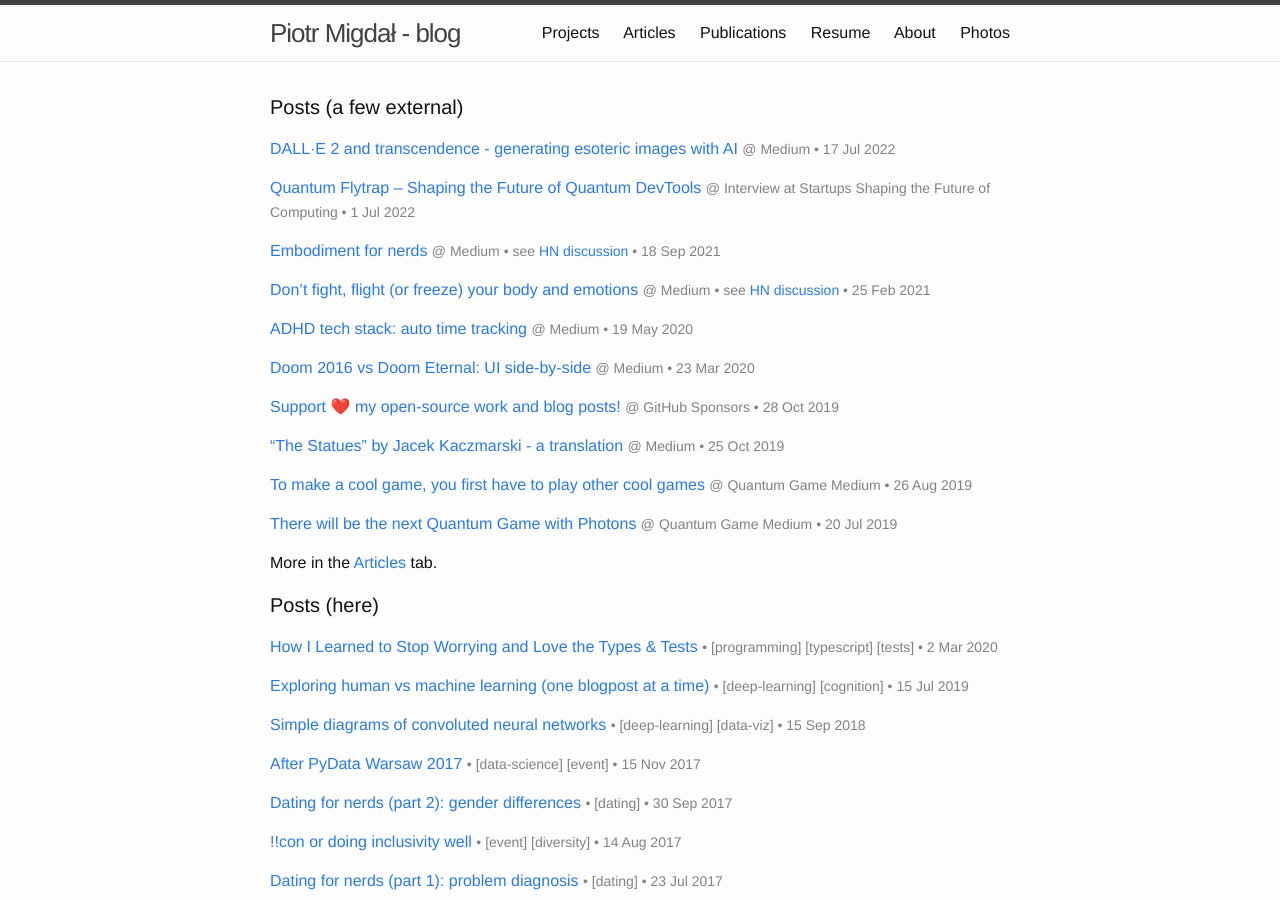
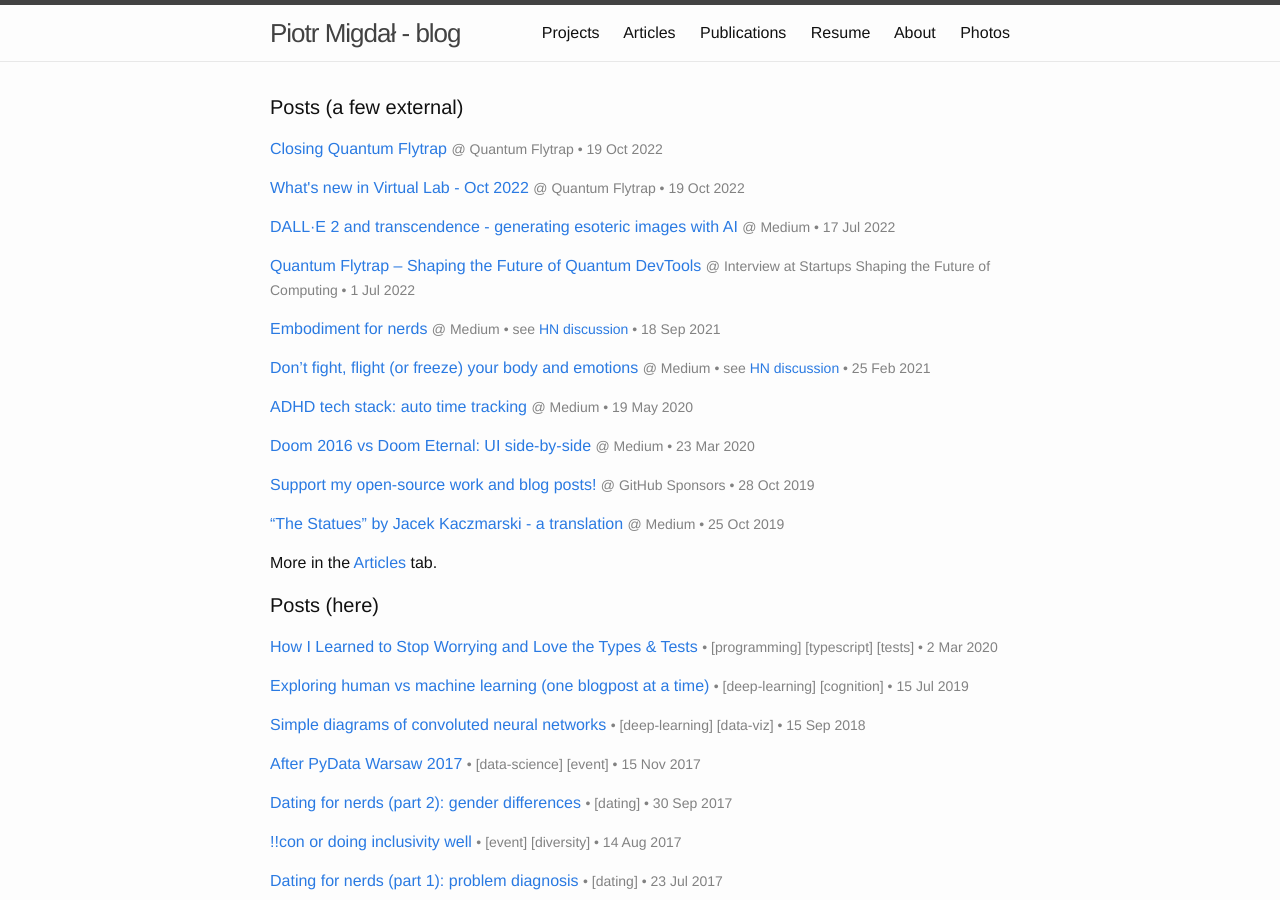
Before and after one commit to stared/jekyll-blog-pre-2022, a Jekyll site: the page built from index.html, in a window 1280 px wide and 900 px high. Built offline with Jekyll 4.4.1, drawn with Linux system fonts in a browser that asks for light colours; nearby versions of some CDN libraries.

Commit message:
articles - Virtual Lab updates and closing QF

```diff
--- a/_data/articles.yaml
+++ b/_data/articles.yaml
@@ -1,3 +1,15 @@
+- title: "What's new in Virtual Lab - Oct 2022"
+  at:    Quantum Flytrap
+  href:  https://quantumflytrap.com/blog/virtual-lab-updates-oct-2022
+  date:  2022-10-19
+  tags:  [external-post]
+
+- title: "Closing Quantum Flytrap"
+  at:    Quantum Flytrap
+  href:  https://quantumflytrap.com/blog/closing-quantum-flytrap/
+  date:  2022-10-19
+  tags:  [external-post]
+
 - title: "DALL·E 2 and transcendence - generating esoteric images with AI"
   at:    Medium
   href:  https://pmigdal.medium.com/dall-e-2-and-transcendence-3a3a404fb609
@@ -36,7 +48,7 @@
   date:  2020-03-23
   tags:  [external-post]
 
-- title: "Support ❤️ my open-source work and blog posts!"
+- title: "Support my open-source work and blog posts!"
   at:    GitHub Sponsors
   href:  https://github.com/sponsors/stared/
   date:  2019-10-28
```
